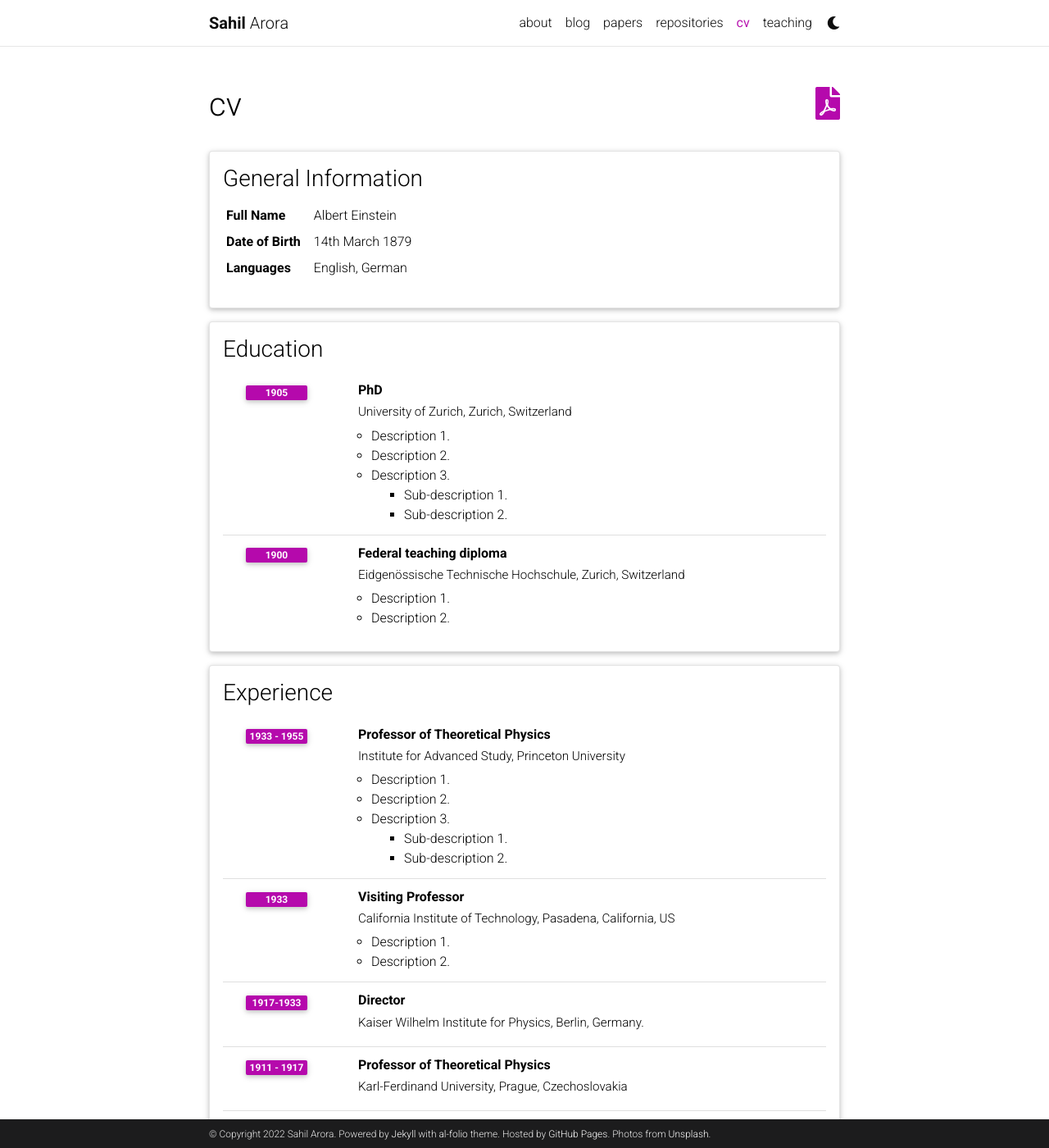
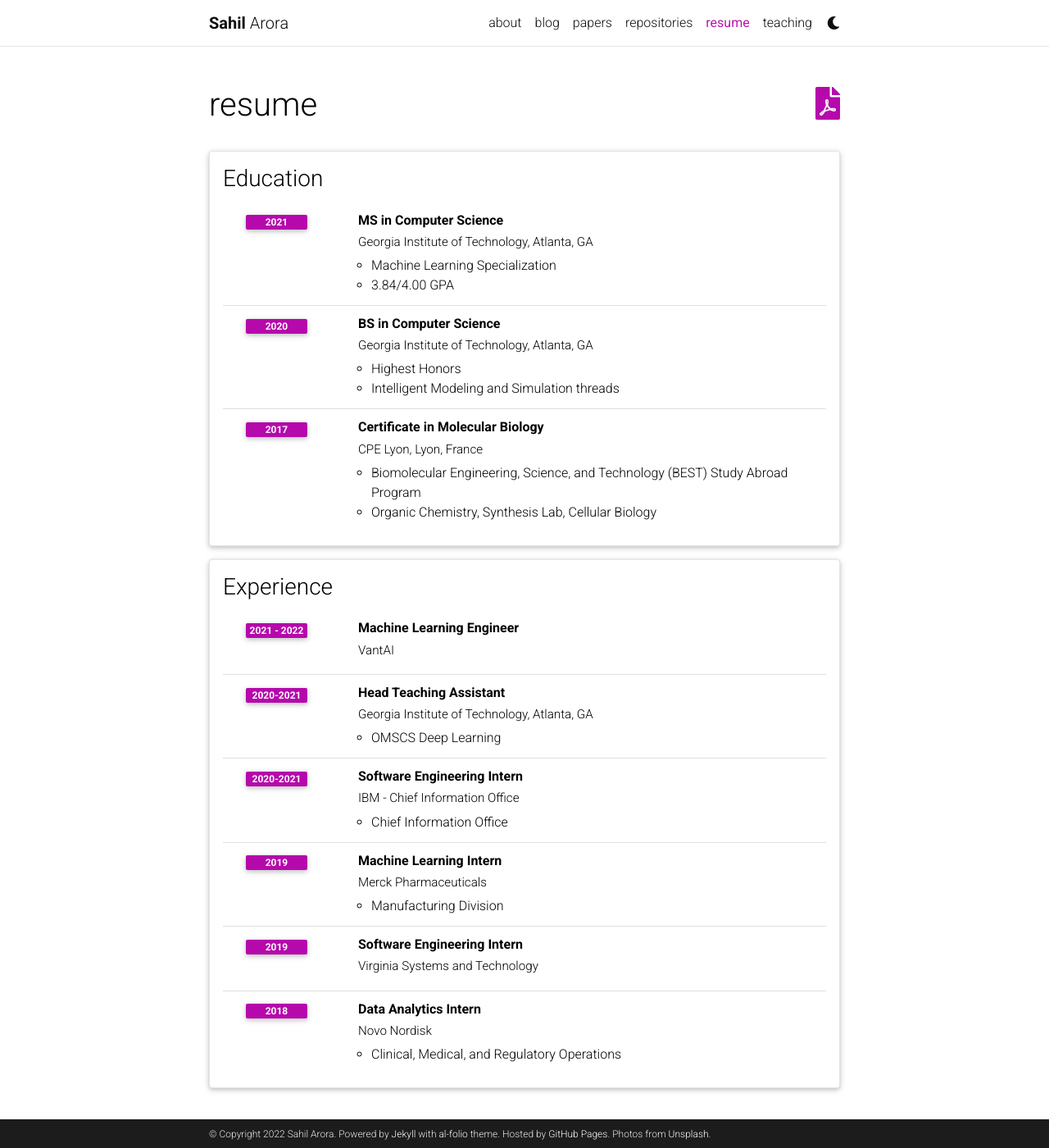
Before and after one commit to arolihas/arolihas.github.io, a Jekyll site: the page built from _pages/cv.md, in a window 1280 px wide and 1400 px high. Shown: the whole window at 82% size. Built offline with Jekyll 4.4.1, drawn with Linux system fonts in a browser that asks for light colours; comment, search, counter and statistics services are not loaded; a style sheet for code colours, icons or effects is not loaded; some of the changed text lies outside the part shown.

Commit message:
cv stuff

```diff
--- a/_data/cv.yml
+++ b/_data/cv.yml
@@ -1,97 +1,56 @@
-- title: General Information
-  type: map
-  contents:
-    - name: Full Name
-      value: Albert Einstein
-    - name: Date of Birth
-      value: 14th March 1879
-    - name: Languages
-      value: English, German
-
 - title: Education
   type: time_table
   contents:
-    - title: PhD
-      institution: University of Zurich, Zurich, Switzerland
-      year: 1905
+    - title: MS in Computer Science
+      institution: Georgia Institute of Technology, Atlanta, GA
+      year: 2021
       description:
-        - Description 1.
-        - Description 2.
-        - title: Description 3.
-          contents:
-            - Sub-description 1.
-            - Sub-description 2.
-    - title: Federal teaching diploma
-      institution: Eidgenössische Technische Hochschule, Zurich, Switzerland
-      year: 1900
+        - Machine Learning Specialization
+        - 3.84/4.00 GPA
+    - title: BS in Computer Science
+      institution: Georgia Institute of Technology, Atlanta, GA
+      year: 2020
       description:
-        - Description 1.
-        - Description 2.
+        - Highest Honors
+        - Intelligent Modeling and Simulation threads
+    - title: Certificate in Molecular Biology
+      institution: CPE Lyon, Lyon, France
+      year: 2017
+      description:
+        - Biomolecular Engineering, Science, and Technology (BEST) Study Abroad Program
+        - Organic Chemistry, Synthesis Lab, Cellular Biology
 
 - title: Experience
   type: time_table
   contents:
-    - title: Professor of Theoretical Physics
-      institution: Institute for Advanced Study, Princeton University
-      year: 1933 - 1955
+    - title: Machine Learning Engineer
+      institution: VantAI
+      year: 2021 - 2022
+
+    - title: Head Teaching Assistant
+      institution: Georgia Institute of Technology, Atlanta, GA
+      year: 2020-2021
       description:
-        - Description 1.
-        - Description 2.
-        - title: Description 3.
-          contents:
-            - Sub-description 1.
-            - Sub-description 2.
-    - title: Visiting Professor
-      institution: California Institute of Technology, Pasadena, California, US
-      year: 1933
+        - OMSCS Deep Learning
+
+    - title: Software Engineering Intern
+      institution: IBM - Chief Information Office
+      year: 2020-2021
       description:
-        - Description 1.
-        - Description 2.
+        - Chief Information Office
 
-    - title: Director
-      institution: Kaiser Wilhelm Institute for Physics, Berlin, Germany.
-      year: 1917-1933
+    - title: Machine Learning Intern
+      institution: Merck Pharmaceuticals
+      year: 2019
+      description:
+        - Manufacturing Division
 
-    - title: Professor of Theoretical Physics
-      institution: Karl-Ferdinand University, Prague, Czechoslovakia
-      year: 1911 - 1917
+    - title: Software Engineering Intern
+      institution: Virginia Systems and Technology
+      year: 2019
+
+    - title: Data Analytics Intern
+      institution: Novo Nordisk
+      year: 2018
       description:
-
-    - title: Associate Professor of Theoretical Physics
-      institution: University of Zurich, Zurich, Switzerland
-      year: 1909 - 1911
-
-- title: Open Source Projects
-  type: time_table
-  contents:
-    - title: <a href="https://github.com/alshedivat/al-folio">al-folio</a>
-      year: 2015-now
-      description: A beautiful, simple, clean, and responsive Jekyll theme for academics.
-
-- title: Honors and Awards
-  type: time_table
-  contents:
-    - year: 1921
-      items:
-        - Nobel Prize in Physics
-        - Matteucci Medal
-    - year: 2029
-      items:
-        - Max Planck Medal
-
-- title: Academic Interests
-  type: nested_list
-  contents:
-    - title: Topic 1.
-      items:
-        - Description 1.
-        - Description 2.
-    - title: Topic 2.
-      items:
-        - Description 1.
-        - Description 2.
-
-- title: Other Interests
-  type: list
-  contents:
-    - <u>Hobbies:</u> Hobby 1, Hobby 2, etc.
+        - Clinical, Medical, and Regulatory Operations
--- a/_pages/cv.md
+++ b/_pages/cv.md
@@ -1,8 +1,8 @@
 ---
 layout: cv
-permalink: /cv/
-title: cv
+permalink: /resume/
+title: resume
 nav: true
 nav_order: 4
-cv_pdf: example_pdf.pdf
+cv_pdf: resume.pdf
 ---
```
Also changed, not shown: _pages/publications.md (+1 -1 lines), 1 other file.
